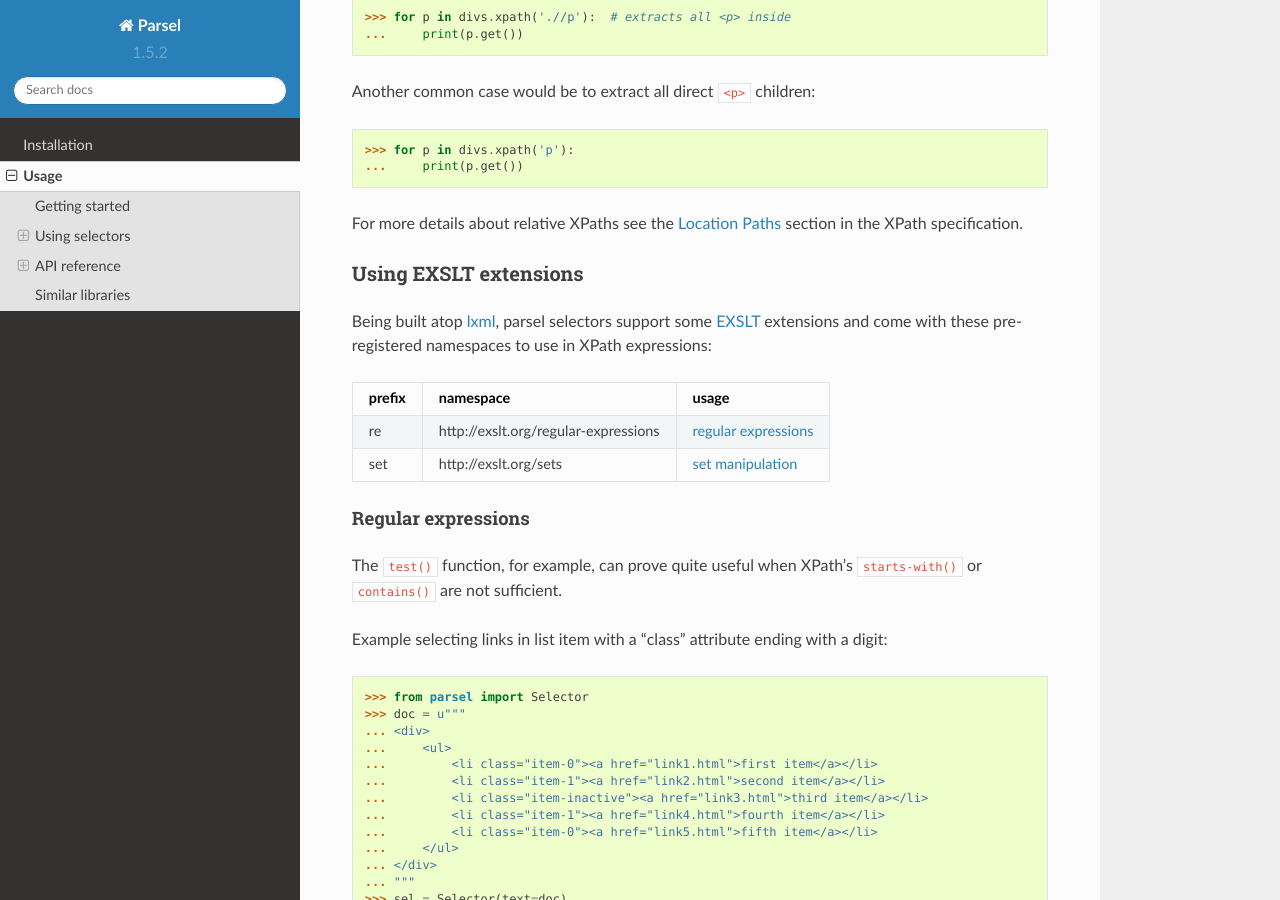
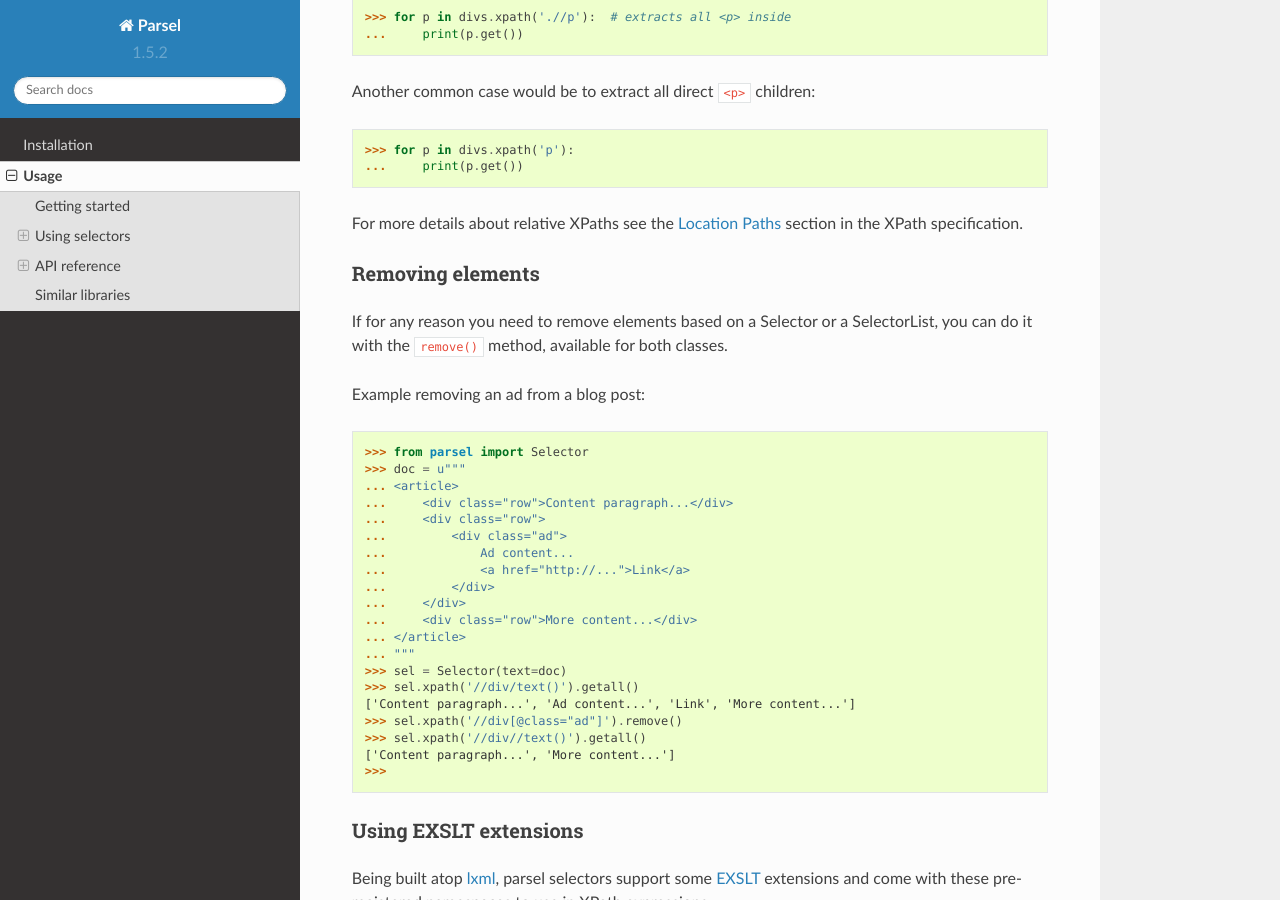
Before and after one commit to scrapy/parsel, a Sphinx documentation site: the page built from docs/usage.rst, in a window 1280 px wide and 900 px high, scrolled down 7966 px. Built offline with Sphinx 7.4.7 and the Read the Docs theme 2.0.0, drawn with Linux system fonts in a browser that asks for light colours.

Commit message:
make it possible to remove Selectors or SelectorLists from their parent elements

```diff
--- a/README.rst
+++ b/README.rst
@@ -24,6 +24,7 @@ Features
 --------
 
 * Extract text using CSS or XPath selectors
+* Remove elements using CSS or XPath selectors
 * Regular expression helper methods
 
 Example::
--- a/docs/usage.rst
+++ b/docs/usage.rst
@@ -383,6 +383,37 @@ For more details about relative XPaths see the `Location Paths`_ section in the
 XPath specification.
 
 .. _Location Paths: https://www.w3.org/TR/xpath#location-paths
+
+
+Removing elements
+-----------------
+
+If for any reason you need to remove elements based on a Selector or
+a SelectorList, you can do it with the ``remove()`` method, available for both
+classes.
+
+Example removing an ad from a blog post:
+
+    >>> from parsel import Selector
+    >>> doc = u"""
+    ... <article>
+    ...     <div class="row">Content paragraph...</div>
+    ...     <div class="row">
+    ...         <div class="ad">
+    ...             Ad content...
+    ...             <a href="http://...">Link</a>
+    ...         </div>
+    ...     </div>
+    ...     <div class="row">More content...</div>
+    ... </article>
+    ... """
+    >>> sel = Selector(text=doc)
+    >>> sel.xpath('//div/text()').getall()
+    ['Content paragraph...', 'Ad content...', 'Link', 'More content...']
+    >>> sel.xpath('//div[@class="ad"]').remove()
+    >>> sel.xpath('//div//text()').getall()
+    ['Content paragraph...', 'More content...']
+    >>>
 
 
 Using EXSLT extensions
```
Also changed, not shown: 2 other files.
